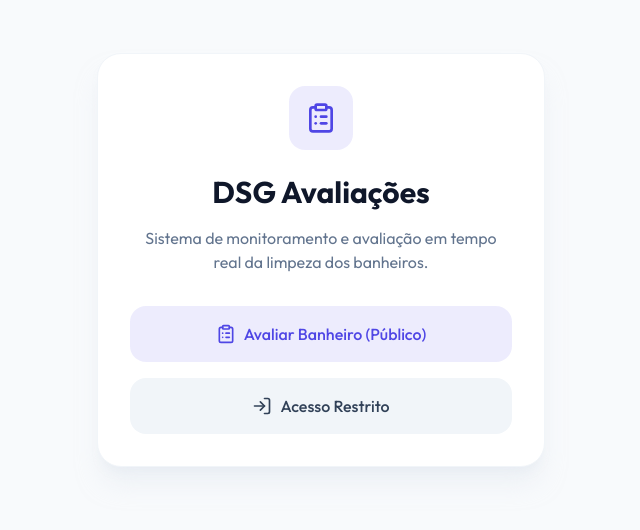
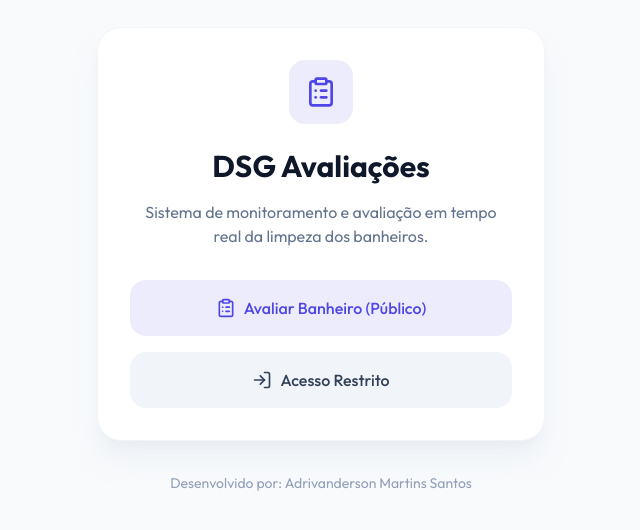
Before and after one commit to amsweb77-lab/dsg_fdsc, a Next.js app: page / in a window 1280 px wide. Shown: the part 140-670 px from the top of the page, without its empty margins (319-959 px from the left). Built offline with nearby package versions, Linux system fonts and the light colour scheme; no server answers.

Commit message:
feat: add developer credit footer to home page

```diff
--- a/src/app/page.tsx
+++ b/src/app/page.tsx
@@ -71,6 +71,9 @@
 
         </div>
       </div>
+      <div className="mt-8 text-center text-sm text-slate-400 dark:text-slate-500">
+        Desenvolvido por: Adrivanderson Martins Santos
+      </div>
     </div>
   );
 }
```
